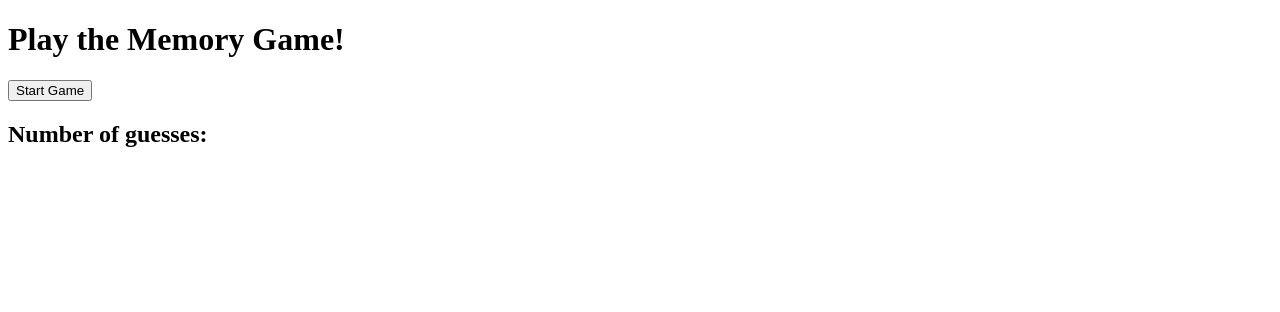
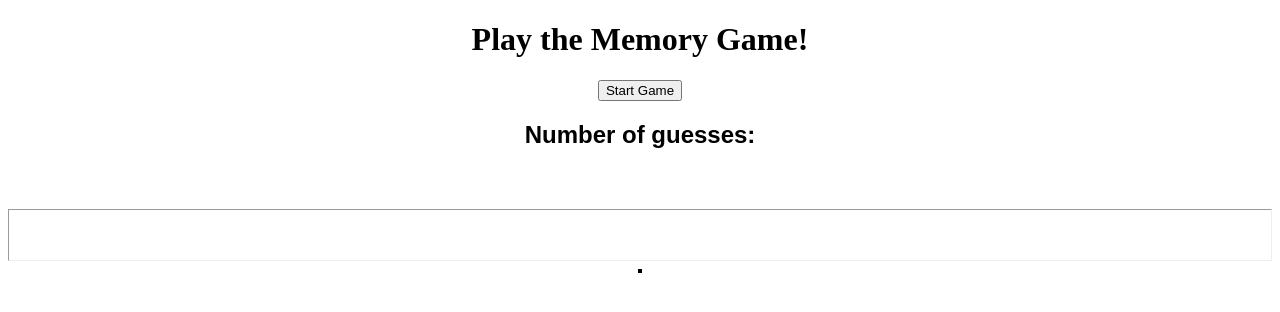
Before and after one commit to EddieSandler/memory-game, a plain HTML site: page index.html in a window 1280 px wide. Drawn offline with Linux system fonts and the light colour scheme.

Commit message:
added styling

```diff
--- a/index.html
+++ b/index.html
@@ -6,18 +6,22 @@
   <link rel="stylesheet" href="memory-game.css"/>
 </head>
 <body>
+
+
   <div class="container" id="container">
 
 <h1>Play the Memory Game!</h1>
 <button class="btn_start" id="btn_start">Start Game</button>
+
 <div class="score" id="score">
-<h2>Number of guesses:</h2>
-<h2 id="guesses"></h2>
-
+  <h2>Number of guesses:</h2>
+  <h2 id="guesses"></h2></span>
 </div>
-
+<hr>
+<results class="grid" id="grid">
 <div id="game"></div>
   </div>
+</results>
 <script src="./memory-game.js"  defer></script>
 
 </body>
--- a/memory-game.css
+++ b/memory-game.css
@@ -9,34 +9,33 @@
 
 }
 
-/* #color {
-  display: none;
-
+#game {
+  display: grid;
+  grid-template-columns: repeat(5, 1fr);
+  grid-template-rows: repeat(2, 1fr);
+  gap: none;
+  margin-top: 50px;
+  border:2px solid black;
+  background-color: rgb(235, 240, 247);
+  max-width: min-content;
+  margin:auto ;
 }
 
-.container{
-
-    width: 400px;
-    height: 300px;
-    display: flex;
-    flex-wrap: wrap;
-    position:relative;
-    /* top: 20%; */
-    /* left: 36.5%; */
-
-    /* }
-    .container div {
-      rotate: right;
-
-    }
-
-
-
-/* body{
-  background-color: aqua;
-  justify-content: center;
+.container  {
+  text-align: center;
 }
 
-.container div:click .divr {
-  transform: rotateY(180deg);
-} */
+#scoring {
+  display: inline-block;
+}
+.score{
+  display: flexbox;
+  font-family: Arial, Helvetica, sans-serif;
+}
+h2{
+  flex:1;
+  padding-bottom:10px;
+}
+hr{
+  padding-top: 50px;
+}
```
